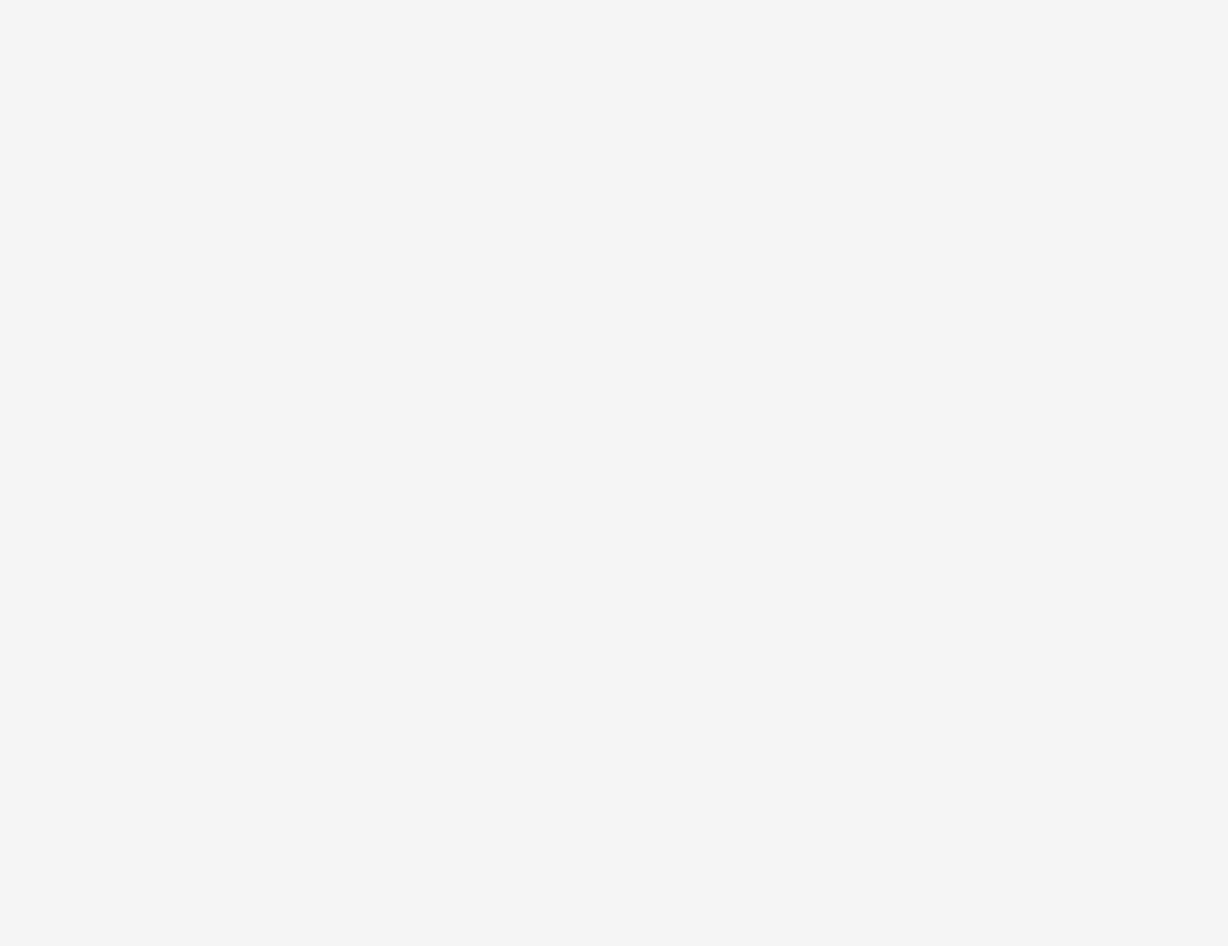
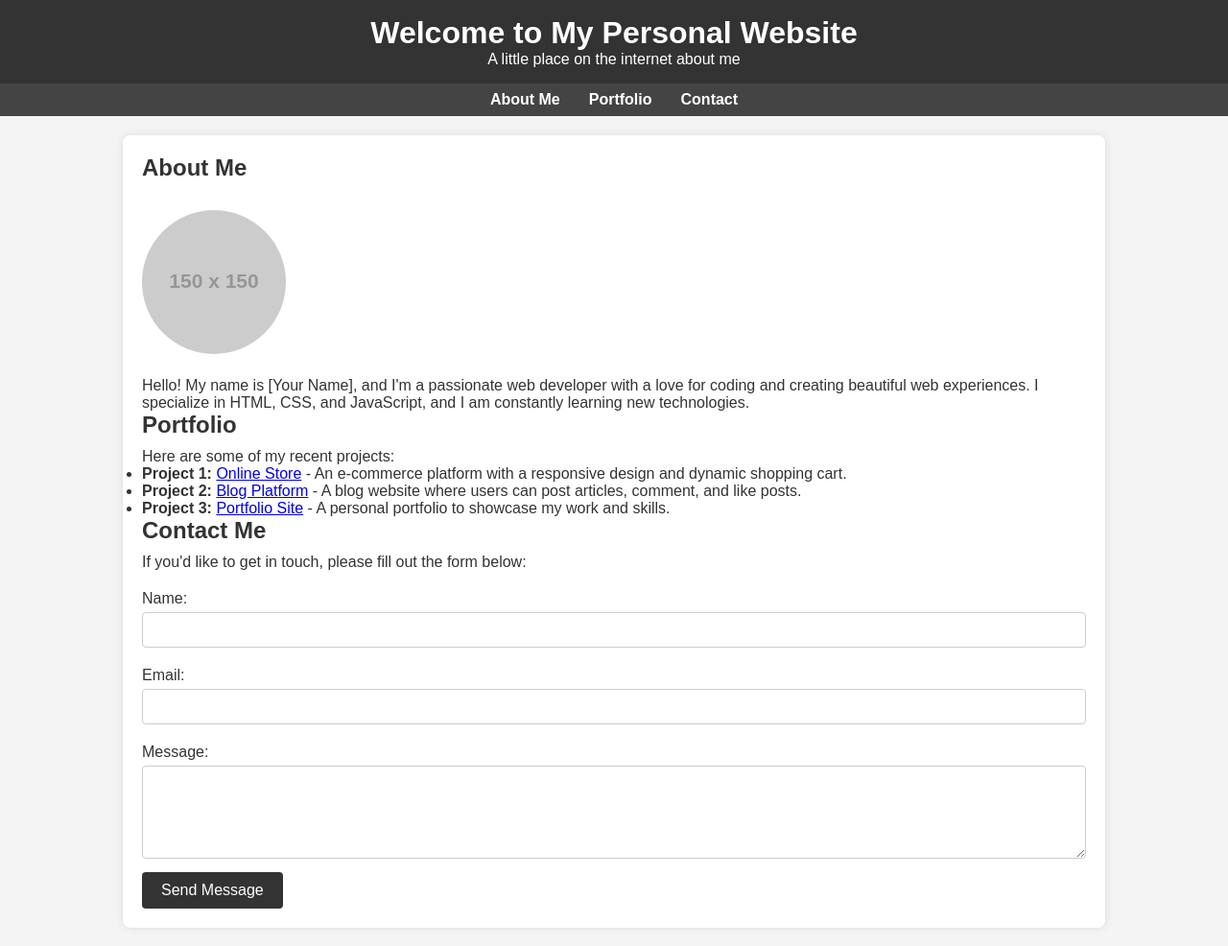
Before and after one commit to Sridhar121117/htmlwebsite, a plain HTML site: page index.html in a window 1280 px wide. Shown: the whole page at 96% size. Before the commit the page ends 800 px from the top, so only its background shows below. Drawn offline with Linux system fonts and the light colour scheme; placeholder pictures from the web are drawn by us.

Commit message:
Update index.html

```diff
--- a/index.html
+++ b/index.html
@@ -71,4 +71,96 @@
             margin: 20px 0;
         }
 
-        /* Contact Form
+        /* Contact Form Styling */
+        .contact-form {
+            margin-top: 20px;
+        }
+
+        .contact-form label {
+            display: block;
+            margin: 10px 0 5px;
+        }
+
+        .contact-form input, .contact-form textarea {
+            width: 100%;
+            padding: 10px;
+            margin-bottom: 10px;
+            border: 1px solid #ccc;
+            border-radius: 4px;
+        }
+
+        .contact-form button {
+            background-color: #333;
+            color: #fff;
+            padding: 10px 20px;
+            border: none;
+            border-radius: 4px;
+            cursor: pointer;
+            font-size: 16px;
+        }
+
+        .contact-form button:hover {
+            background-color: #ff6347;
+        }
+    </style>
+</head>
+<body>
+
+    <!-- Header Section -->
+    <header>
+        <h1>Welcome to My Personal Website</h1>
+        <p>A little place on the internet about me</p>
+    </header>
+
+    <!-- Navigation Section -->
+    <nav>
+        <ul>
+            <li><a href="#about">About Me</a></li>
+            <li><a href="#portfolio">Portfolio</a></li>
+            <li><a href="#contact">Contact</a></li>
+        </ul>
+    </nav>
+
+    <!-- Main Content Section -->
+    <div class="container">
+
+        <!-- About Me Section -->
+        <section id="about">
+            <h2>About Me</h2>
+            <img src="https://via.placeholder.com/150" alt="Profile Picture" class="profile-image">
+            <p>Hello! My name is [Your Name], and I'm a passionate web developer with a love for coding and creating beautiful web experiences. I specialize in HTML, CSS, and JavaScript, and I am constantly learning new technologies.</p>
+        </section>
+
+        <!-- Portfolio Section -->
+        <section id="portfolio">
+            <h2>Portfolio</h2>
+            <p>Here are some of my recent projects:</p>
+            <ul>
+                <li><strong>Project 1:</strong> <a href="https://example.com" target="_blank">Online Store</a> - An e-commerce platform with a responsive design and dynamic shopping cart.</li>
+                <li><strong>Project 2:</strong> <a href="https://example.com" target="_blank">Blog Platform</a> - A blog website where users can post articles, comment, and like posts.</li>
+                <li><strong>Project 3:</strong> <a href="https://example.com" target="_blank">Portfolio Site</a> - A personal portfolio to showcase my work and skills.</li>
+            </ul>
+        </section>
+
+        <!-- Contact Section -->
+        <section id="contact">
+            <h2>Contact Me</h2>
+            <p>If you'd like to get in touch, please fill out the form below:</p>
+            <form class="contact-form">
+                <label for="name">Name:</label>
+                <input type="text" id="name" name="name" required>
+
+                <label for="email">Email:</label>
+                <input type="email" id="email" name="email" required>
+
+                <label for="message">Message:</label>
+                <textarea id="message" name="message" rows="5" required></textarea>
+
+                <button type="submit">Send Message</button>
+            </form>
+        </section>
+
+    </div>
+
+</body>
+</html>
```
